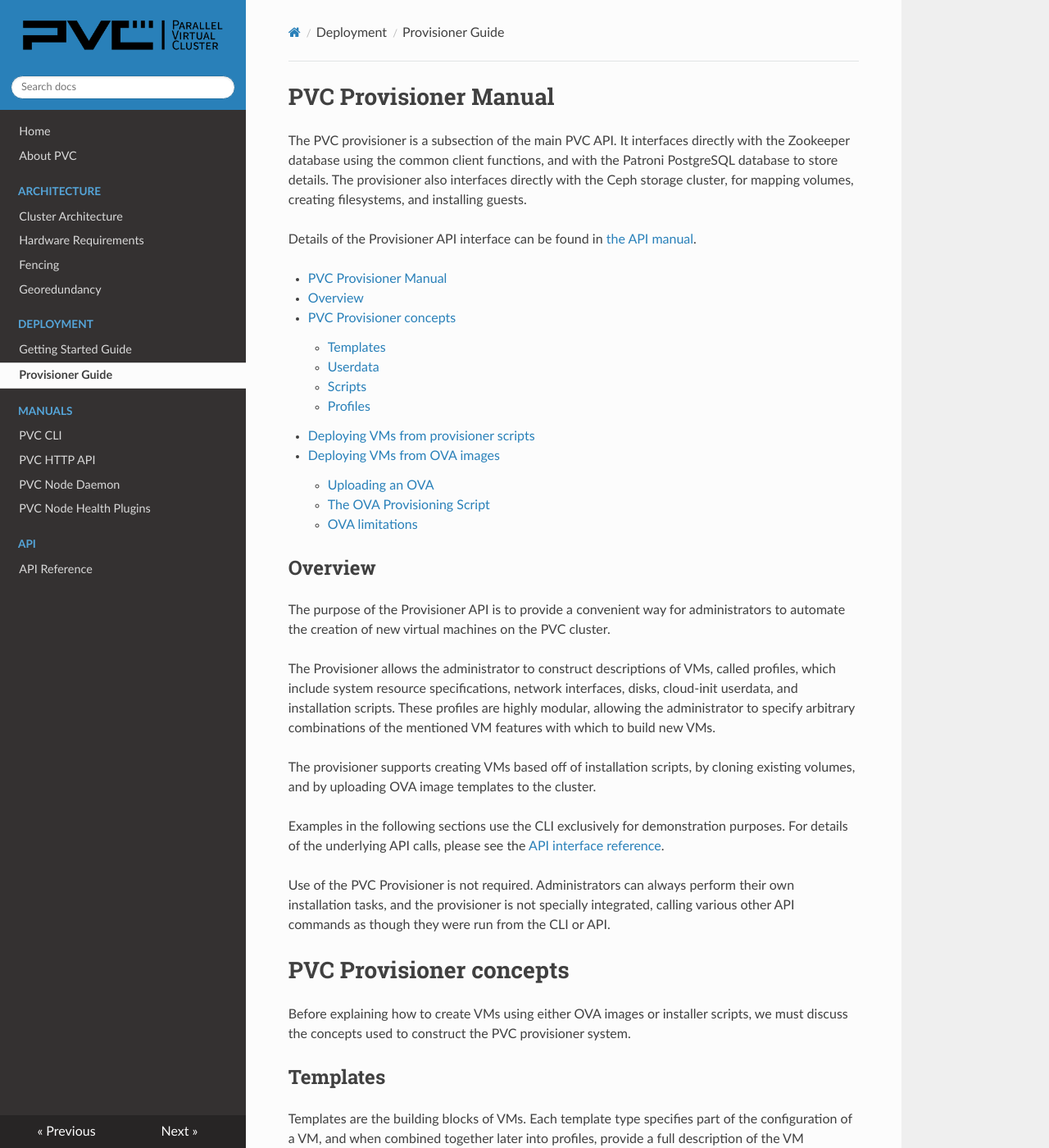
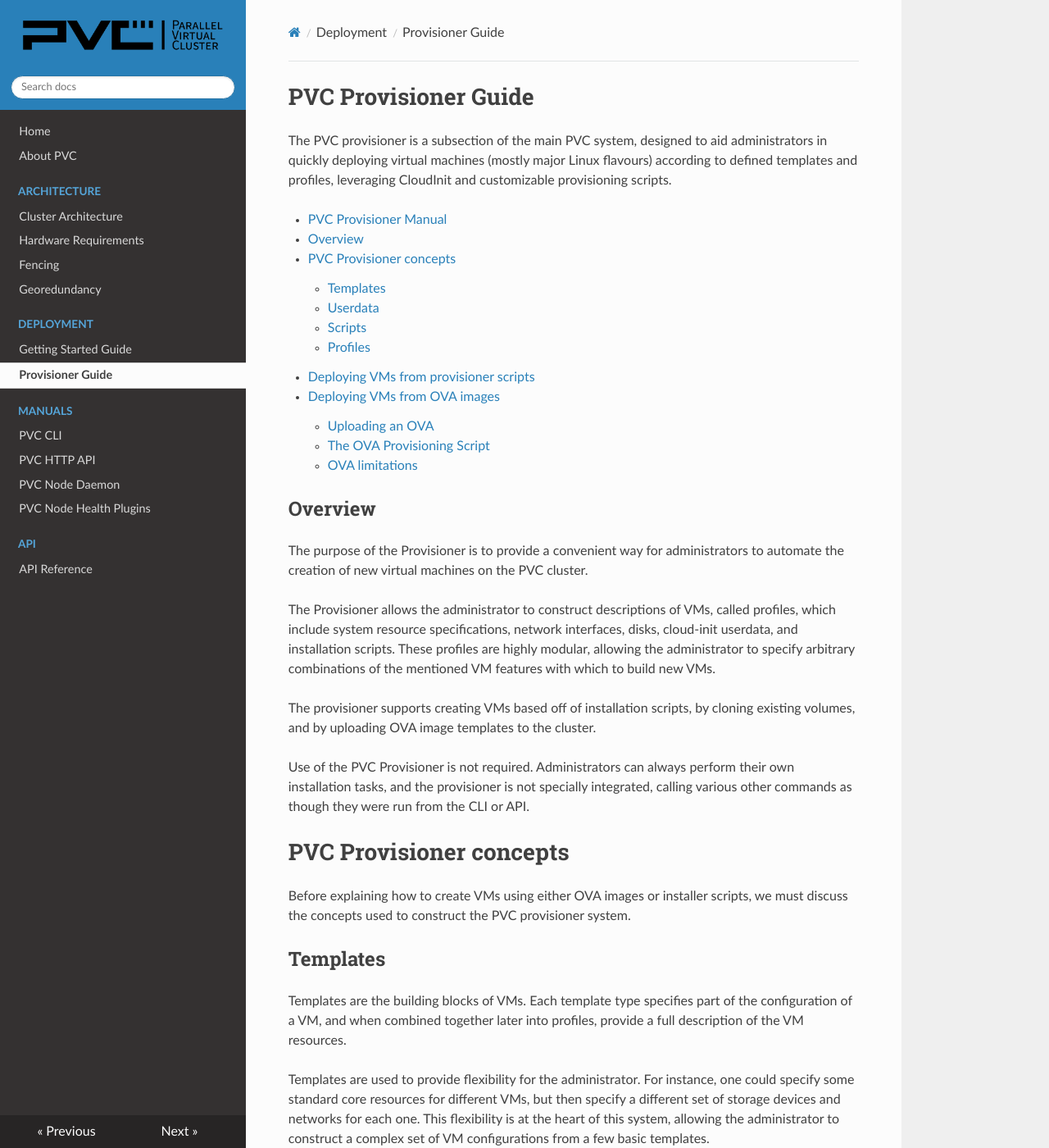
Before and after one commit to parallelvirtualcluster/docs, an MkDocs documentation site: the page built from docs/deployment/provisioner.md, in a window 1280 px wide and 1400 px high. Shown: the whole window at 82% size. Built offline with MkDocs 1.6.1, drawn with Linux system fonts in a browser that asks for light colours; nearby versions of some CDN libraries.

Commit message:
Rework some wording

```diff
--- a/docs/deployment/provisioner.md
+++ b/docs/deployment/provisioner.md
@@ -1,8 +1,6 @@
-# PVC Provisioner Manual
+# PVC Provisioner Guide
 
-The PVC provisioner is a subsection of the main PVC API. It interfaces directly with the Zookeeper database using the common client functions, and with the Patroni PostgreSQL database to store details. The provisioner also interfaces directly with the Ceph storage cluster, for mapping volumes, creating filesystems, and installing guests.
-
-Details of the Provisioner API interface can be found in [the API manual](/manuals/api).
+The PVC provisioner is a subsection of the main PVC system, designed to aid administrators in quickly deploying virtual machines (mostly major Linux flavours) according to defined templates and profiles, leveraging CloudInit and customizable provisioning scripts.
 
 - [PVC Provisioner Manual](#pvc-provisioner-manual)
   * [Overview](#overview)
@@ -19,15 +17,13 @@
 
 ## Overview
 
-The purpose of the Provisioner API is to provide a convenient way for administrators to automate the creation of new virtual machines on the PVC cluster.
+The purpose of the Provisioner is to provide a convenient way for administrators to automate the creation of new virtual machines on the PVC cluster.
 
 The Provisioner allows the administrator to construct descriptions of VMs, called profiles, which include system resource specifications, network interfaces, disks, cloud-init userdata, and installation scripts. These profiles are highly modular, allowing the administrator to specify arbitrary combinations of the mentioned VM features with which to build new VMs.
 
 The provisioner supports creating VMs based off of installation scripts, by cloning existing volumes, and by uploading OVA image templates to the cluster.
 
-Examples in the following sections use the CLI exclusively for demonstration purposes. For details of the underlying API calls, please see the [API interface reference](/manuals/api-reference.html).
-
-Use of the PVC Provisioner is not required. Administrators can always perform their own installation tasks, and the provisioner is not specially integrated, calling various other API commands as though they were run from the CLI or API.
+Use of the PVC Provisioner is not required. Administrators can always perform their own installation tasks, and the provisioner is not specially integrated, calling various other commands as though they were run from the CLI or API.
 
 # PVC Provisioner concepts
 
```
